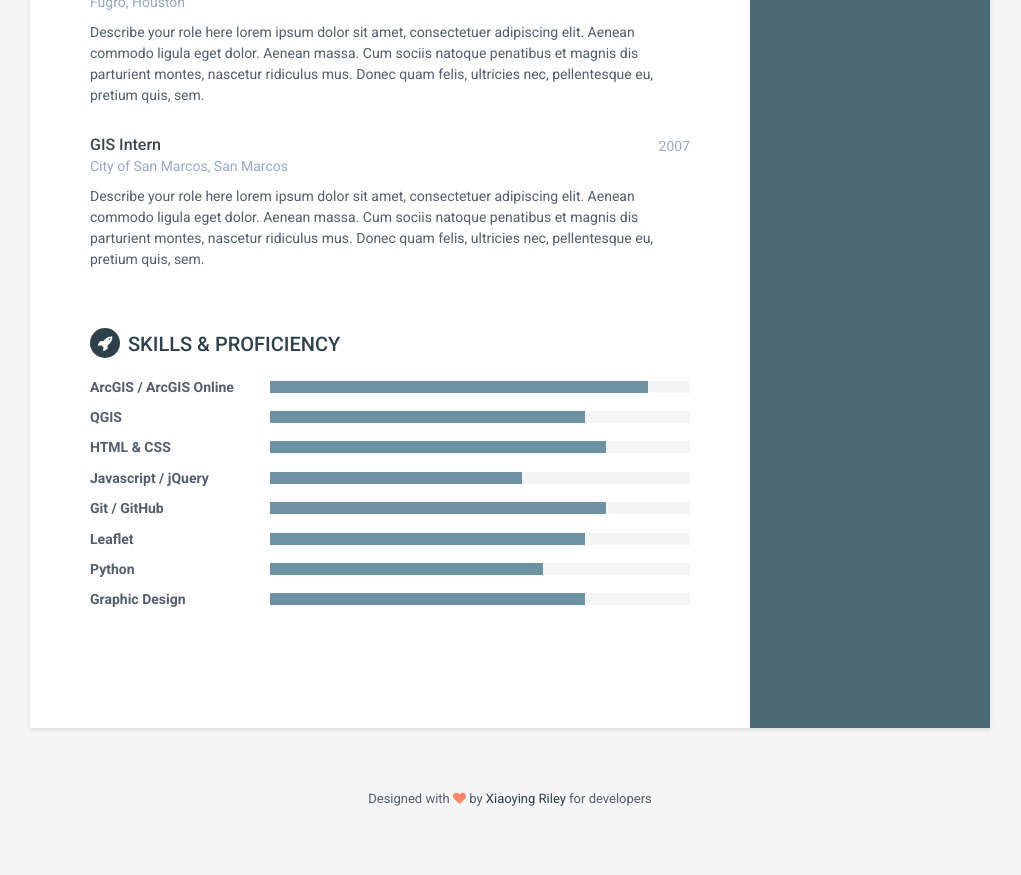
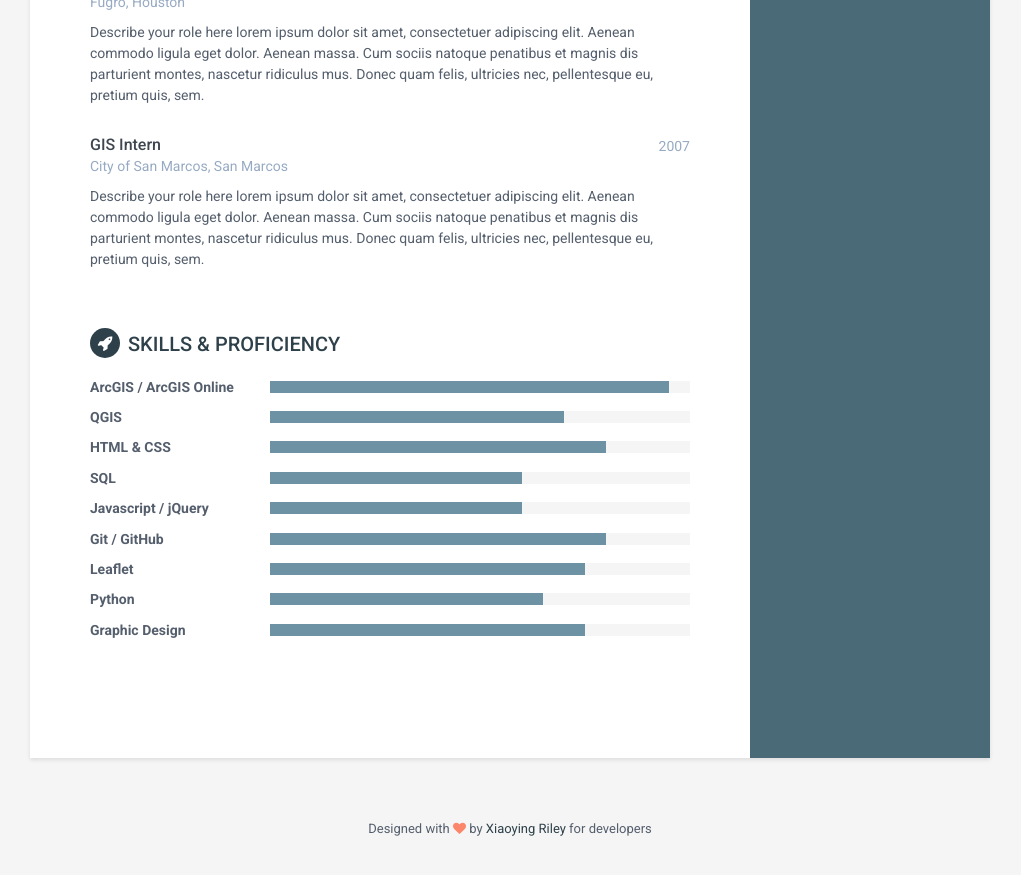
Before and after one commit to jwhaney/resume, a Jekyll site: the page built from index.html, in a window 1280 px wide and 900 px high, scrolled down 1173 px. Shown: the top 875 px of the window, without its empty margins (130-1151 px from the left). Built offline with Jekyll 4.4.1, drawn with Linux system fonts in a browser that asks for light colours.

Commit message:
skill update sql

```diff
--- a/_includes/skills.html
+++ b/_includes/skills.html
@@ -5,7 +5,7 @@
                     <div class="item">
                       <h3 class="level-title">ArcGIS / ArcGIS Online</h3>
                       <div class="level-bar">
-                          <div class="level-bar-inner" data-level="90%">
+                          <div class="level-bar-inner" data-level="95%">
                           </div>
                       </div><!--//level-bar-->
                     </div><!--//item-->
@@ -13,7 +13,7 @@
                     <div class="item">
                       <h3 class="level-title">QGIS</h3>
                       <div class="level-bar">
-                          <div class="level-bar-inner" data-level="75%">
+                          <div class="level-bar-inner" data-level="70%">
                           </div>
                       </div><!--//level-bar-->
                     </div><!--//item-->
@@ -22,6 +22,14 @@
                       <h3 class="level-title">HTML &amp; CSS</h3>
                       <div class="level-bar">
                           <div class="level-bar-inner" data-level="80%">
+                          </div>
+                      </div><!--//level-bar-->
+                    </div><!--//item-->
+
+                    <div class="item">
+                      <h3 class="level-title">SQL</h3>
+                      <div class="level-bar">
+                          <div class="level-bar-inner" data-level="60%">
                           </div>
                       </div><!--//level-bar-->
                     </div><!--//item-->
```
